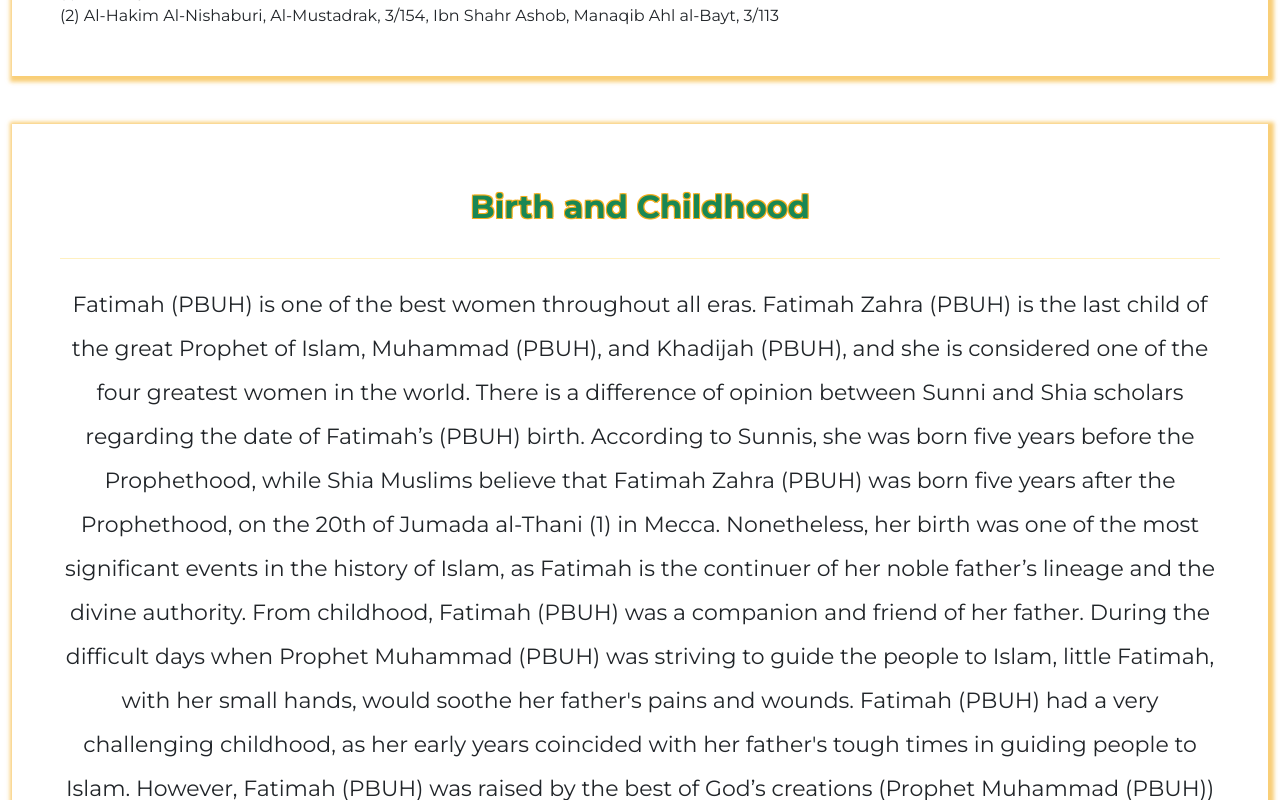
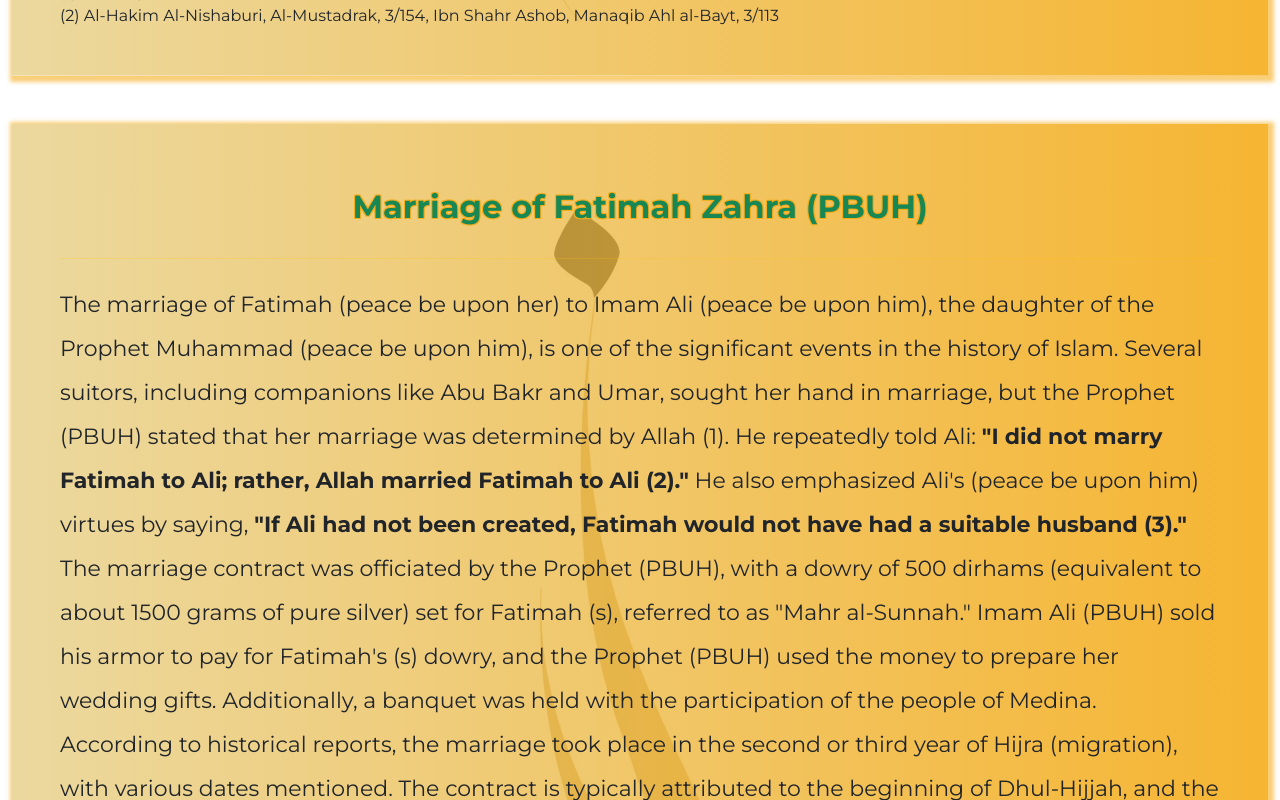
Before and after one commit to shukria-sultani/Sayyida-Nisa, a React (Vite) app: page / in a window 1280 px wide. Shown: the part 2100-2900 px from the top of the page. Built offline with nearby package versions, Linux system fonts and the light colour scheme; a web font is replaced by a local one.

Commit message:
Updated the biography content and style

```diff
--- a/src/App.jsx
+++ b/src/App.jsx
@@ -2,9 +2,11 @@ import React from 'react'
 import { useTranslation } from 'react-i18next'
 import { useEffect } from 'react';
 
+
 import Header from './Components/Header.jsx'
 import SartingQuote from './Components/SartingQuote.jsx';
 import Biography from './Components/Biography.jsx'
+
 function App() {
   const { i18n } = useTranslation();
   useEffect(() => {
--- a/src/Components/Biography.jsx
+++ b/src/Components/Biography.jsx
@@ -1,6 +1,6 @@
 import React from "react";
 import BiographySections from "./BiographySections";
-import { useTranslation } from "react-i18next";
+import {Trans, useTranslation } from "react-i18next";
 
 function Biography() {
   const { t } = useTranslation();
@@ -17,16 +17,44 @@ function Biography() {
         </div>
         <div className="col-12">
           <BiographySections
-            heading={t("earlyLife")}
-            bodyText={t("earlyLifeContent")}
-            sources={t("earlyLifeSources")}
+            heading={t("marriage")}
+            bodyText={t("marriageContent")}
+            sources={t("marriageSources")}
           />
         </div>
         <div className="col-12">
           <BiographySections
-            heading={t("earlyLife")}
-            bodyText={t("earlyLifeContent")}
-            sources={t("earlyLifeSources")}
+            heading={t("titlesOfFatime")}
+            bodyText={t("titlesContent")}
+            sources={t("titlesSources")}
+          />
+        </div>
+        <div className="col-12">
+          <BiographySections
+            heading={t("virtues")}
+            bodyText={t("virtuesContent")}
+            sources={t("virtuesSources")}
+          />
+        </div>
+        <div className="col-12">
+          <BiographySections
+            heading={t("socialActivities")}
+            bodyText={t("socialActivitiesContent")}
+            sources={t("socialActivitiesSources")}
+          />
+        </div>
+        <div className="col-12">
+          <BiographySections
+            heading={t("importance")}
+            bodyText={t("importanceContent")}
+            sources={t("importanceSources")}
+          />
+        </div>
+        <div className="col-12">
+          <BiographySections
+            heading={t("martyrdom")}
+            bodyText={t("martyrdomContent")}
+            sources={t("martyrdomSources")}
           />
         </div>
       </div>
--- a/src/Components/BiographySections.jsx
+++ b/src/Components/BiographySections.jsx
@@ -2,10 +2,16 @@ import React from 'react';
 
 function BiographySections({ heading, bodyText, sources }) {
   return (
-    <div className="container-fluid p-sm-2  bio-section mt-5 p-lg-5 ">
-      <h2 className='fw-bolder p-3 text-success text-center'>{heading}</h2>
-       <hr className='text-warning' />
-      <p className='pt-2 text-center lh-lg'>{bodyText}</p>
+    <div className="container-fluid p-sm-2 bio-section mt-5 p-lg-5">
+      <h2
+        className="fw-bolder p-3 text-success text-center"
+        dangerouslySetInnerHTML={{ __html: heading }}
+      />
+      <hr className="text-warning" />
+      <p
+        className="pt-2 text-left text-align-justify lh-lg"
+        dangerouslySetInnerHTML={{ __html: bodyText }}
+      />
       <div dangerouslySetInnerHTML={{ __html: sources }} />
     </div>
   );
--- a/src/index.css
+++ b/src/index.css
@@ -55,10 +55,10 @@
 }
 .bio-section{
     box-shadow: 2px 2px 4px 4px rgba(245, 173, 28, 0.6);
-    /* background:
-    linear-gradient(to left, rgba(245, 173, 28), rgba(9, 154, 31)); */
+    background:
+    linear-gradient(to left, rgba(245, 173, 28, 0.9), rgba(227, 200, 118, 0.7)), url(../public/images/20.jpg) ;
+    background-position: center;
     background-repeat: no-repeat;
-    background-position: center;
     background-size: contain;
 }
 @media screen  and(max-width:650px){
```
Also changed, not shown: public/images/20.jpg.
